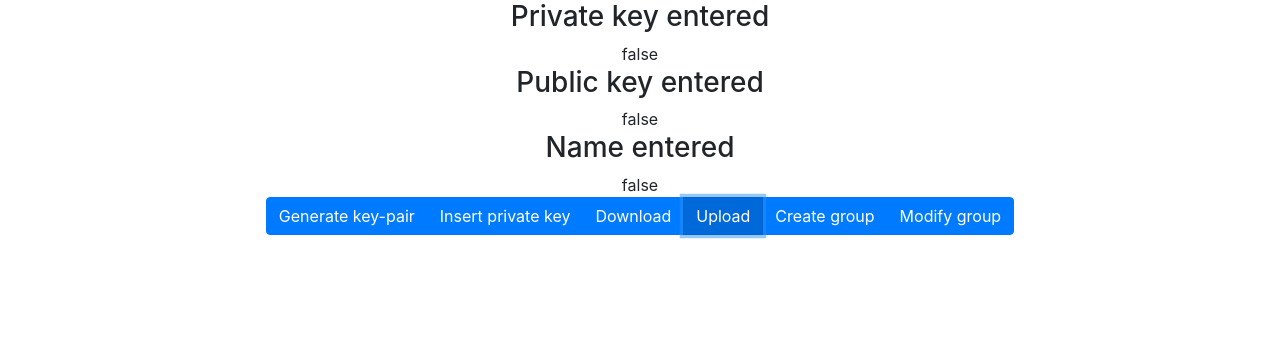
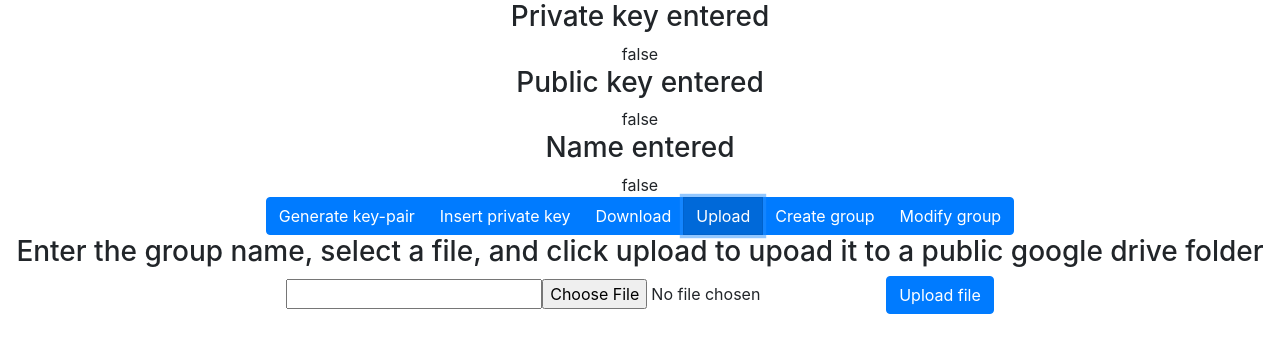
Before and after one commit to kianfay/Secure-Cloud-Project-attempt2, a React (Create React App) app in the folder client/: page / in a window 1280 px wide. Both pictures are taken after a click on the button "Upload". Shown: the top 352 px of the page. Built offline with nearby package versions, Linux system fonts and the light colour scheme; no server answers.

Commit message:
Key decryption successfull

```diff
--- a/client/package.json
+++ b/client/package.json
@@ -16,7 +16,8 @@
     "react-dom": "^17.0.2",
     "react-scripts": "4.0.3",
     "web-vitals": "^1.1.1",
-    "keygenerator": "1.0.4"
+    "keygenerator": "1.0.4",
+    "crypto": "1.0.1"
   },
   "scripts": {
     "start": "react-scripts start",
--- a/client/src/App.js
+++ b/client/src/App.js
@@ -6,6 +6,8 @@ import Download from "./download/Download.js"
 import Generate from "./generate/Generate.js"
 import Create from "./create/Create.js";
 import Insert from "./insert/Insert.js";
+import Upload from "./upload/Upload.js";
+
 
 
 function App() {
@@ -29,6 +31,8 @@ function App() {
         return <Create getPriv={privateKey} getPub={publicKey} getName={nameOfUser}/>
       case "Insert":
         return <Insert setPriv={setPrivateKey} setName={setnameOfUser}/>
+      case "Upload":
+        return <Upload getPriv={privateKey} setName={setnameOfUser} getName={nameOfUser}/>
       default:
         break;
     }
--- a/client/src/create/Create.js
+++ b/client/src/create/Create.js
@@ -78,15 +78,18 @@ function Create(props){
 
         // Create a random asymmetric key
         var asyKey = keygen._();
+        console.log(asyKey)
 
         var newGroup = makeGroup(asyKey, finalKeyNamePairs);
 
         axios.post('/sendGroup', newGroup);
     }
 
-    // Creates an array of name to encrypted key pairs to be sent to the backend
+    // Creates an array of name to encrypted key pairs to be sent to the backend. We add a header
+    // to the key, which we must remember to remove after.
     function makeGroup(key, keyNamePairs){
-        var keys = keyNamePairs.map(x => [x[0], crypto.encrypt('some data', x[1], props.getPriv)])
+        var headerPlusKey = "OK" + key;
+        var keys = keyNamePairs.map(x => [x[0], crypto.encrypt(headerPlusKey, x[1], props.getPriv, x[1])])
 
         var group = {
             name: groupName,
--- /dev/null
+++ b/client/src/upload/Upload.js
@@ -0,0 +1,93 @@
+import React, {useState}  from "react";
+import axios from "axios";
+import Button from "react-bootstrap/esm/Button";
+import assCrypto from "asymmetric-crypto";
+import symCrypto from "crypto";
+
+var descLine = `Enter the group name, select a file, and click upload to
+                upoad it to a public google drive folder`;
+var keyStoreRoute = '/getPublicKeys';
+
+
+function Upload(props){
+
+    const [groupName, setGroupName] = useState({});
+    const [fileToUpload, setFileToUpload] = useState(undefined);
+    const [publicKeysToggle, setpublicKeysToggle] = useState(false);
+    const [publicKeys, setPublicKeys] = useState([]);
+
+    if(!publicKeysToggle){
+        setpublicKeysToggle(true);
+        axios.get(keyStoreRoute)
+            .then( response => {
+                console.log(response.data.keyNamePairs);
+                setPublicKeys(response.data.keyNamePairs);
+                setpublicKeysToggle(true);
+            });
+    }
+
+
+    return (
+        <div>
+            <h3>{descLine}</h3>
+            <input
+                type="text"
+                placholder="Enter group name"
+                onInput={e => setGroupName(e.target.value)}/>
+                <input type="file" onChange={e => {
+                    fileToBuffer(e.target.files[0]);
+                }}/>
+            <Button onClick={uploadFile} >Upload file</Button>
+        </div>
+    );
+
+    function fileToBuffer(file){
+        var fr = new FileReader();
+
+        fr.addEventListener('load', event => {
+            var bufferedFile = event.target.result;
+            console.log(bufferedFile)
+            setFileToUpload(bufferedFile);
+        })
+        fr.readAsArrayBuffer(file);
+    }
+
+    function uploadFile(){
+
+        axios({
+                method: "post",
+                url: "/getSpecificGroup",
+                data: {
+                    groupName: groupName
+                }
+            })
+            .then(response => {
+                console.log(response.data)
+                if(!response.data || !props.getName){
+                    console.log(`Cant process because no data was
+                    returned from the backend or no user name has been entered`);
+                    return;
+                }
+
+                // Pull out the users encrypted key and nonce, and the admins from the public key store
+                var userSymKey = response.data.keys.find(x => x[0] === props.getName)[1]
+                console.log("User encrypted symmetric key: ")
+                console.log(userSymKey)
+                var adminPublicKey = publicKeys.find(x => x.name === response.data.adminName).publicKey
+                console.log("Admins public key: ")
+                console.log(adminPublicKey)
+
+                var decryptedKeyWithHeader = assCrypto.decrypt(userSymKey.data, userSymKey.nonce, adminPublicKey, props.getPriv);
+
+                var decryptedKey;
+                if(decryptedKeyWithHeader.slice(0,2) === "OK"){
+                    decryptedKey = decryptedKeyWithHeader.slice(2,decryptedKeyWithHeader.length)
+                }
+
+                console.log(decryptedKey)
+
+            });
+    }
+}
+
+export default Upload;
```
Also changed, not shown: 1 other file (tests, documents, lock files or other folders).
